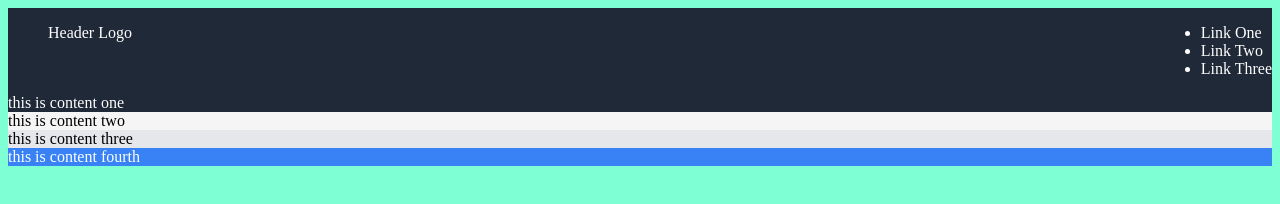
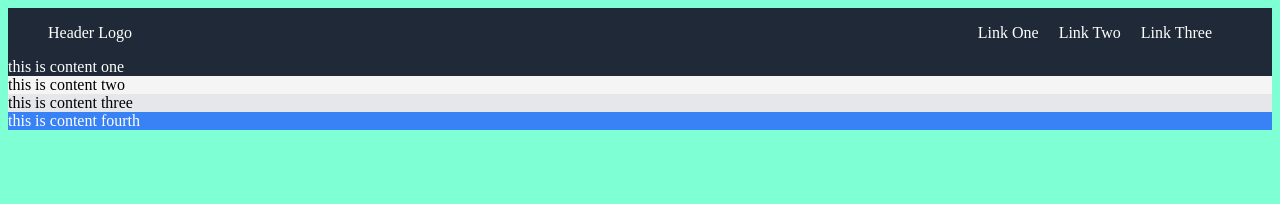
Before and after one commit to theo123490/odin-landing-page, a plain HTML site: page index.html in a window 1280 px wide. Drawn offline with Linux system fonts and the light colour scheme.

Commit message:
set header link function

```diff
--- a/index.html
+++ b/index.html
@@ -16,9 +16,9 @@
     </div>
     <div class="right-links">
       <ul>
-        <li>Link One</li>
-        <li>Link Two</li>
-        <li>Link Three</li>
+        <div class="header-link">Link One</li>
+        <div class="header-link">Link Two</li>
+        <div class="header-link">Link Three</li>
       </ul>
     </div>
   </div>
--- a/style.css
+++ b/style.css
@@ -18,6 +18,13 @@ body {
   background-color: black;
 }
 
+.header-link {
+  display: flex;
+  justify-content: space-between;
+  margin-left: 20px;
+  margin-right: 20px;
+}
+
 #first-content {
   background-color: #1F2937;
   color: white;
```
